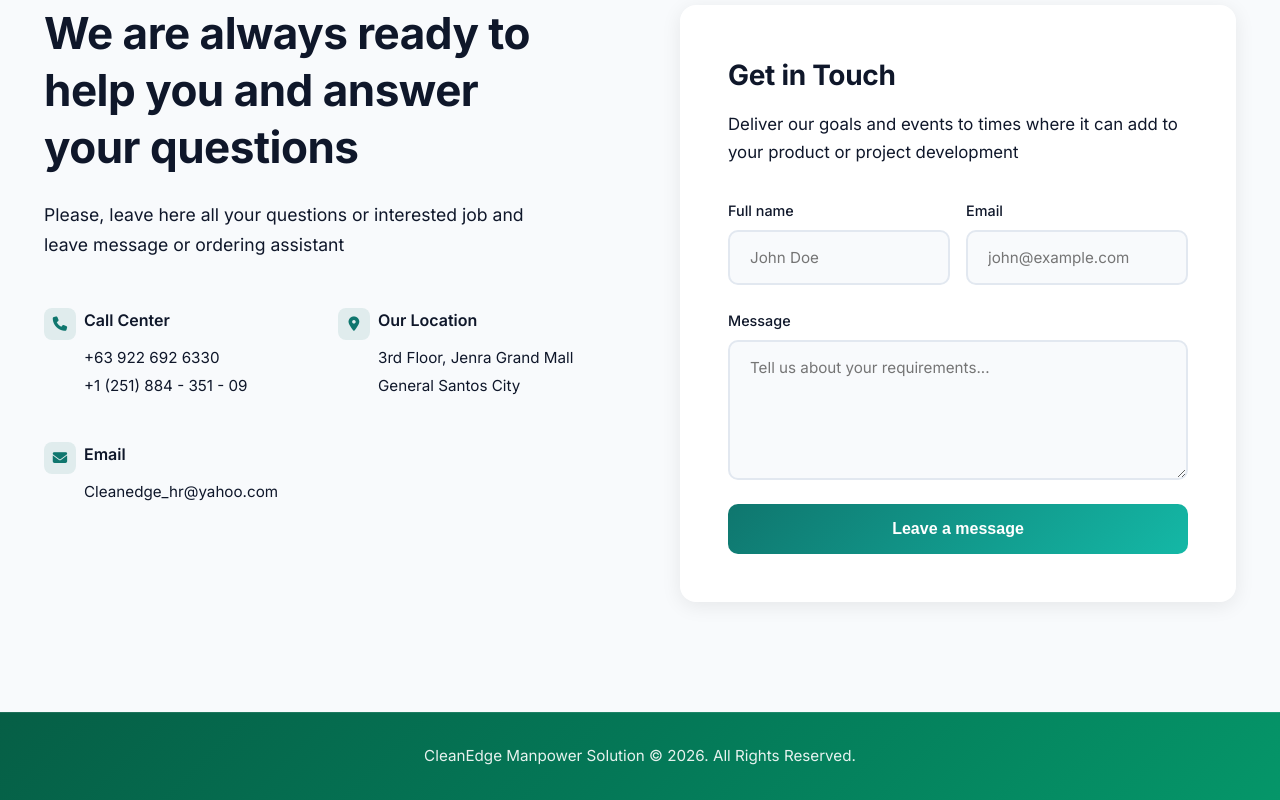
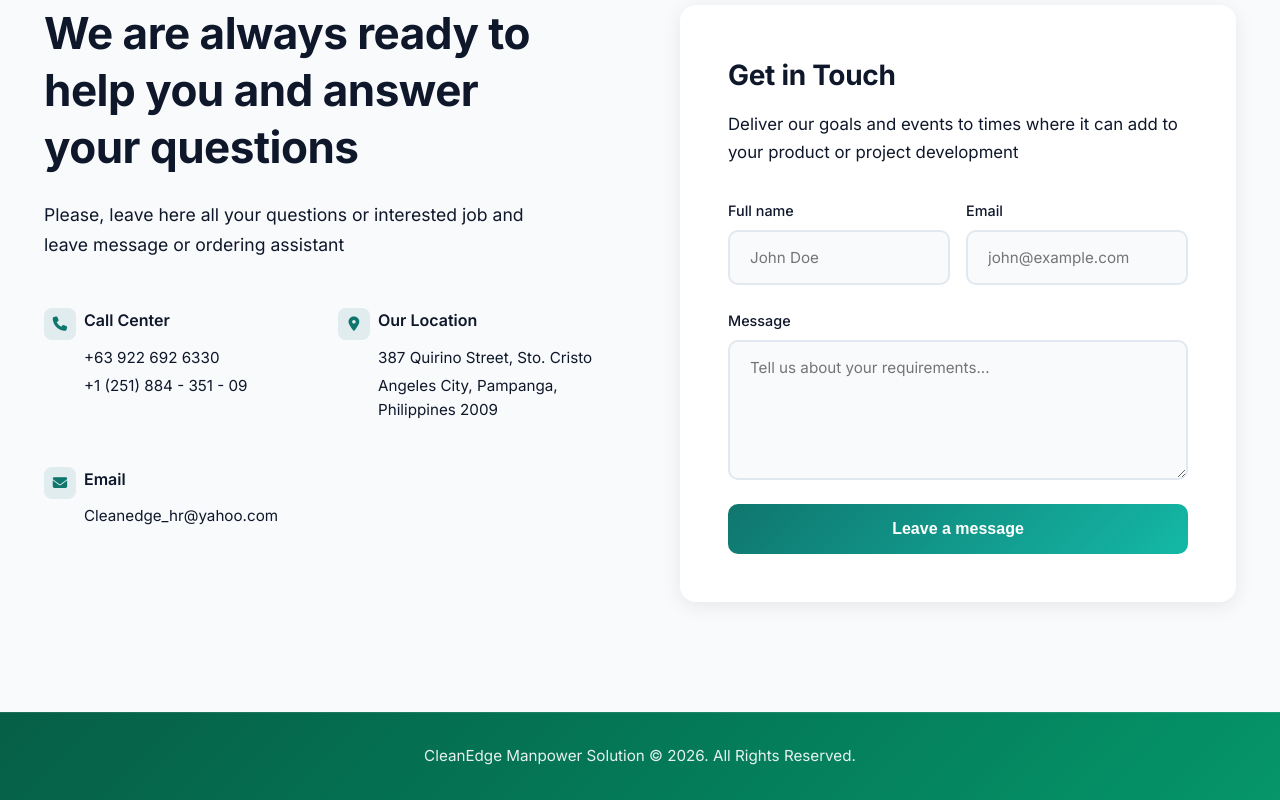
Before and after one commit to kristofferlacson/cleanedge-marketing-page, a plain HTML site: page index.html in a window 1280 px wide. Shown: the part 4647-5447 px from the top of the page. Drawn offline with Linux system fonts and the light colour scheme.

Commit message:
Update address in cleanedge_home/index.html

```diff
--- a/index.html
+++ b/index.html
@@ -1865,8 +1865,8 @@
                         <div class="info-item">
                             <i class="fas fa-map-marker-alt"></i>
                             <h4>Our Location</h4>
-                            <p>3rd Floor, Jenra Grand Mall</p>
-                            <p>General Santos City</p>
+                            <p>387 Quirino Street, Sto. Cristo</p>
+                            <p>Angeles City, Pampanga, Philippines 2009</p>
                         </div>
                     </div>
 
```
